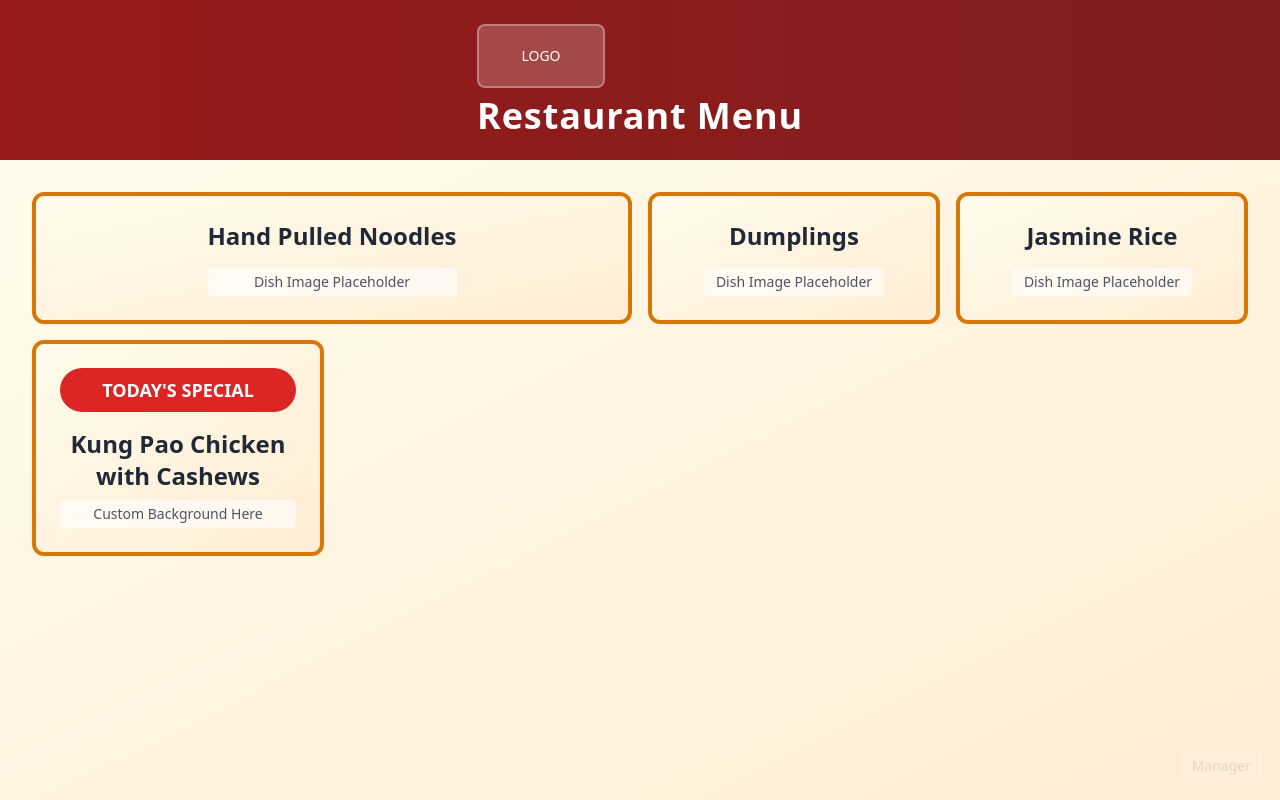
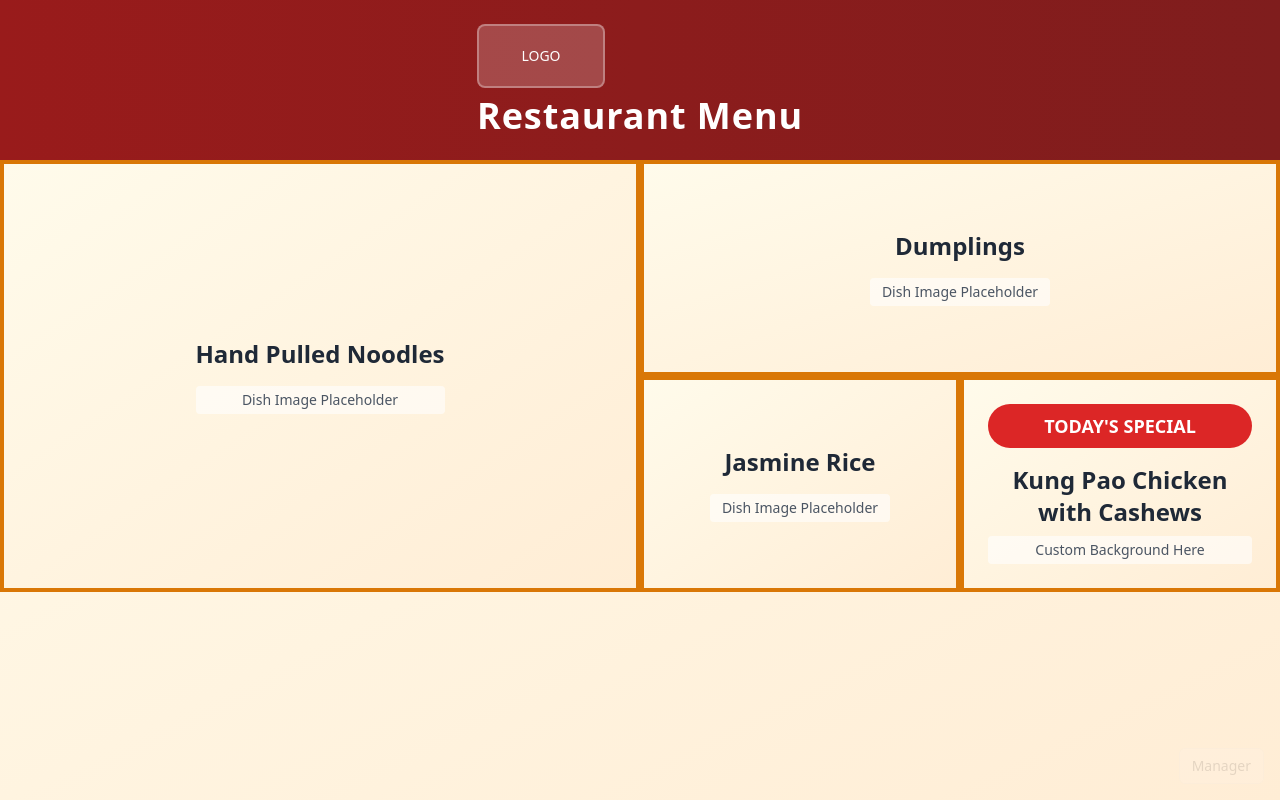
Before and after one commit to haydenporter96/tv-restaurant-menu, a React (Vite) app: page / in a window 1280 px wide. Built offline with nearby package versions, Linux system fonts and the light colour scheme.

Commit message:
Refactor: Improve menu layout and spacing
Ensure menu items fill the display area without scrolling, and improve the balance and composition of dish layouts.

```diff
--- a/src/components/DishCard.tsx
+++ b/src/components/DishCard.tsx
@@ -9,27 +9,8 @@ interface DishCardProps {
 }
 
 const DishCard: React.FC<DishCardProps> = ({ name, isSpecial, specialText, size }) => {
-  const getSizeClasses = () => {
-    switch (size) {
-      case 'small':
-        return 'w-80 h-48'; // 320x192px
-      case 'medium':
-        return 'w-96 h-64'; // 384x256px
-      case 'large':
-        return 'w-112 h-80'; // 448x320px
-      case 'xlarge':
-        return 'w-128 h-96'; // 512x384px
-      case 'half':
-        return 'w-full h-full'; // Takes half the container space
-      case 'quarter':
-        return 'w-full h-full'; // Takes quarter of container space
-      default:
-        return 'w-96 h-64';
-    }
-  };
-
   return (
-    <div className={`${getSizeClasses()} border-4 border-amber-600 rounded-xl bg-gradient-to-br from-amber-50 to-orange-100`}>
+    <div className="w-full h-full border-4 border-amber-600 rounded-none bg-gradient-to-br from-amber-50 to-orange-100">
       <div className="h-full flex flex-col justify-center items-center p-6">
         {isSpecial ? (
           <div className="text-center">
--- a/src/components/MenuDisplay.tsx
+++ b/src/components/MenuDisplay.tsx
@@ -20,77 +20,77 @@ const MenuDisplay: React.FC<MenuDisplayProps> = ({ activeDishes, specialText, is
     if (totalItems === 0) return '';
 
     if (hasHandPulledNoodles) {
-      // Hand Pulled Noodles gets priority layout
-      if (totalOtherItems === 0) {
-        // Only Hand Pulled Noodles
+      // Hand Pulled Noodles gets priority layout - always takes left half
+      if (totalOtherItems === 1) {
+        // 50/50 split
+        return 'grid grid-cols-2 h-full';
+      } else if (totalOtherItems === 2) {
+        // HPN takes left half, other 2 stack vertically on right half
+        return 'grid grid-cols-2 grid-rows-2 h-full';
+      } else if (totalOtherItems === 3) {
+        // HPN takes left half, other 3 in right half (1 top, 2 bottom)
+        return 'grid grid-cols-4 grid-rows-2 h-full';
+      } else if (totalOtherItems === 4) {
+        // HPN takes left half, other 4 in 2x2 grid on right half
+        return 'grid grid-cols-4 grid-rows-2 h-full';
+      } else if (totalOtherItems === 5) {
+        // HPN takes left half, other 5 in right half
+        return 'grid grid-cols-6 grid-rows-2 h-full';
+      } else {
+        // Only HPN
         return 'grid grid-cols-1 h-full';
-      } else if (totalOtherItems === 1) {
-        // Hand Pulled Noodles + 1 other (50/50 split)
-        return 'grid grid-cols-2 gap-8 h-full';
-      } else if (totalOtherItems === 2) {
-        // Hand Pulled Noodles takes half, other 2 split the other half
-        return 'grid grid-cols-4 gap-4 h-full';
-      } else if (totalOtherItems === 3) {
-        // Hand Pulled Noodles takes half, other 3 in grid on other half
-        return 'grid grid-cols-4 gap-4 h-full';
-      } else if (totalOtherItems === 4) {
-        // Hand Pulled Noodles takes half, other 4 in 2x2 grid
-        return 'grid grid-cols-4 gap-4 h-full';
-      } else {
-        // 5+ items total, Hand Pulled Noodles takes half, others split remaining
-        return 'grid grid-cols-6 gap-2 h-full';
       }
     } else {
-      // No Hand Pulled Noodles, regular grid
+      // No Hand Pulled Noodles, regular balanced grid
       switch (totalItems) {
         case 1:
           return 'grid grid-cols-1 h-full';
         case 2:
-          return 'grid grid-cols-2 gap-8 h-full';
+          return 'grid grid-cols-2 h-full';
         case 3:
-          return 'grid grid-cols-3 gap-6 h-full';
+          return 'grid grid-cols-3 h-full';
         case 4:
-          return 'grid grid-cols-2 gap-6 h-full';
+          return 'grid grid-cols-2 grid-rows-2 h-full';
         case 5:
-          return 'grid grid-cols-3 gap-4 h-full';
+          return 'grid grid-cols-3 grid-rows-2 h-full';
         case 6:
-          return 'grid grid-cols-3 gap-4 h-full';
+          return 'grid grid-cols-3 grid-rows-2 h-full';
         default:
           return 'grid grid-cols-1 h-full';
       }
     }
   };
 
-  const getHandPulledNoodlesSize = () => {
-    if (totalOtherItems === 0) return 'xlarge'; // 512x384px
-    if (totalOtherItems <= 2) return 'half'; // Half container space
-    return 'half'; // Still half for more items
+  const getHandPulledNoodlesColSpan = () => {
+    if (totalOtherItems === 0) return 'col-span-1 row-span-2';
+    if (totalOtherItems === 1) return 'col-span-1 row-span-2';
+    if (totalOtherItems === 2) return 'col-span-1 row-span-2';
+    if (totalOtherItems === 3) return 'col-span-2 row-span-2';
+    if (totalOtherItems === 4) return 'col-span-2 row-span-2';
+    if (totalOtherItems === 5) return 'col-span-3 row-span-2';
+    return 'col-span-1 row-span-2';
   };
 
-  const getOtherDishSize = () => {
+  const getOtherDishSpan = (index: number) => {
     if (!hasHandPulledNoodles) {
-      // No Hand Pulled Noodles, use regular sizing
-      switch (totalItems) {
-        case 1: return 'xlarge'; // 512x384px
-        case 2: return 'large';  // 448x320px
-        case 3: return 'medium'; // 384x256px
-        case 4: return 'medium'; // 384x256px
-        case 5: return 'small';  // 320x192px
-        case 6: return 'small';  // 320x192px
-        default: return 'medium';
+      // Regular layouts without HPN
+      if (totalItems === 5) {
+        // First item spans 2 columns for balance
+        return index === 0 ? 'col-span-2' : 'col-span-1';
       }
+      return 'col-span-1';
     } else {
-      // With Hand Pulled Noodles, others are smaller
-      if (totalOtherItems <= 2) return 'quarter'; // Quarter container space
-      return 'quarter'; // Still quarter for more items
+      // With HPN layouts
+      if (totalOtherItems === 3) {
+        // First item spans 2 columns, others span 1
+        return index === 0 ? 'col-span-2' : 'col-span-1';
       }
-  };
-
-  const getHandPulledNoodlesColSpan = () => {
-    if (totalOtherItems === 0) return 'col-span-1';
-    if (totalOtherItems === 1) return 'col-span-1';
-    if (totalOtherItems <= 4) return 'col-span-2';
-    return 'col-span-3';
+      if (totalOtherItems === 5) {
+        // First item spans 2 columns for balance
+        return index === 0 ? 'col-span-2' : 'col-span-1';
+      }
+      return 'col-span-1';
+    }
   };
 
   if (totalItems === 0) {
@@ -105,32 +105,35 @@ const MenuDisplay: React.FC<MenuDisplayProps> = ({ activeDishes, specialText, is
   }
 
   return (
-    <div className="flex-1 bg-gradient-to-br from-amber-50 to-orange-100 p-8">
-      <div className={`${getLayoutClasses()} min-h-full`}>
+    <div className="flex-1 bg-gradient-to-br from-amber-50 to-orange-100 p-0 overflow-hidden">
+      <div className={`${getLayoutClasses()} w-full h-full gap-0`}>
         {hasHandPulledNoodles && (
           <div className={`${getHandPulledNoodlesColSpan()}`}>
             <DishCard
               name="Hand Pulled Noodles"
-              size={getHandPulledNoodlesSize()}
+              size="half"
             />
           </div>
         )}
 
         {otherDishes.map((dish, index) => (
+          <div key={index} className={getOtherDishSpan(index)}>
             <DishCard
-            key={index}
               name={dish}
-            size={getOtherDishSize()}
+              size="quarter"
             />
+          </div>
         ))}
 
         {specialActive && (
+          <div className={getOtherDishSpan(otherDishes.length)}>
             <DishCard
               name="Special"
               isSpecial={true}
               specialText={specialText}
-            size={getOtherDishSize()}
+              size="quarter"
             />
+          </div>
         )}
       </div>
     </div>
```
Lines whose indentation alone changed are shown as unchanged.
